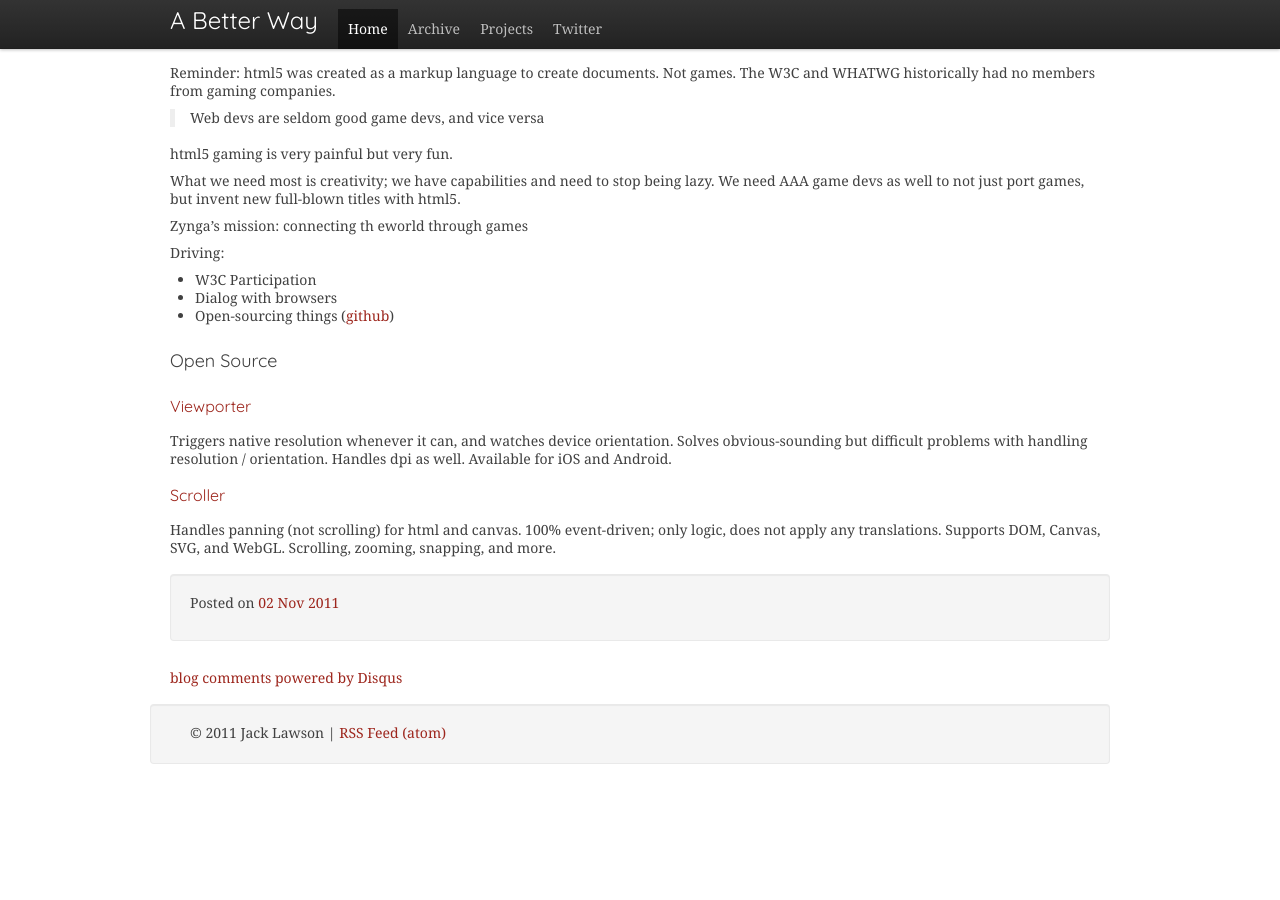
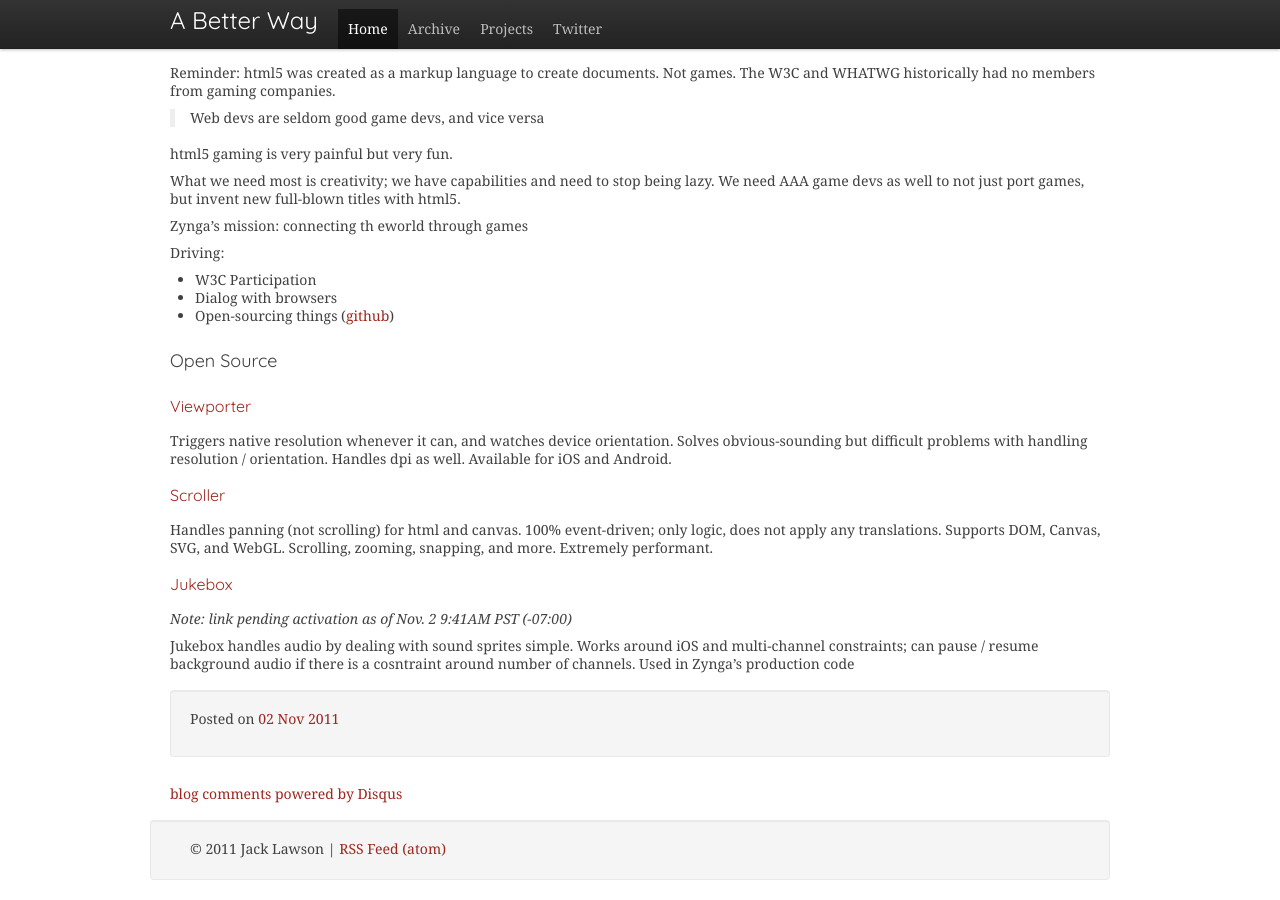
Before and after one commit to ajacksified/ajacksified.github.com, a Jekyll site: the page built from _posts/2011-11-02-new-game-conf-liveblog-2.markdown, in a window 1280 px wide and 900 px high, scrolled down 918 px. Built offline with Jekyll 4.4.1, drawn with Linux system fonts in a browser that asks for light colours; nearby versions of some CDN libraries; some web fonts are replaced; Markdown is read by kramdown in place of the engine named in the settings; comment, search, counter and statistics services are not loaded; before the commit the page ends 1702 px from its top, so only the background shows below that.

Commit message:
Day 2 - keynote

```diff
--- a/_posts/2011-11-02-new-game-conf-liveblog-2.markdown
+++ b/_posts/2011-11-02-new-game-conf-liveblog-2.markdown
@@ -104,4 +104,11 @@ orientation. Handles dpi as well. Available for iOS and Android.
 #### [Scroller](https://github.com/zynga/scroller)
 Handles panning (not scrolling) for html and canvas. 100% event-driven; only
 logic, does not apply any translations. Supports DOM, Canvas, SVG, and WebGL.
-Scrolling, zooming, snapping, and more.
+Scrolling, zooming, snapping, and more. Extremely performant.
+
+#### [Jukebox](https://github.com/zynga/jukebox)
+*Note: link pending activation as of Nov. 2 9:41AM PST (-07:00)*
+
+Jukebox handles audio by dealing with sound sprites simple. Works around iOS
+and multi-channel constraints; can pause / resume background audio if there
+is a cosntraint around number of channels. Used in Zynga's production code
```
